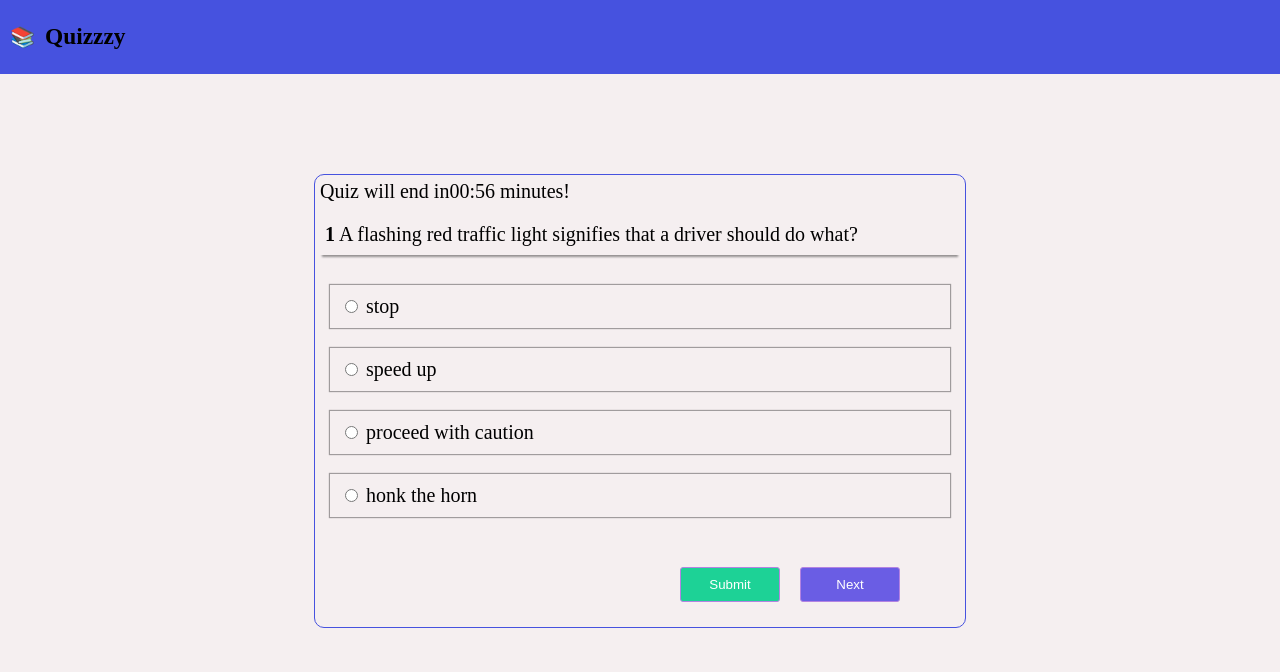
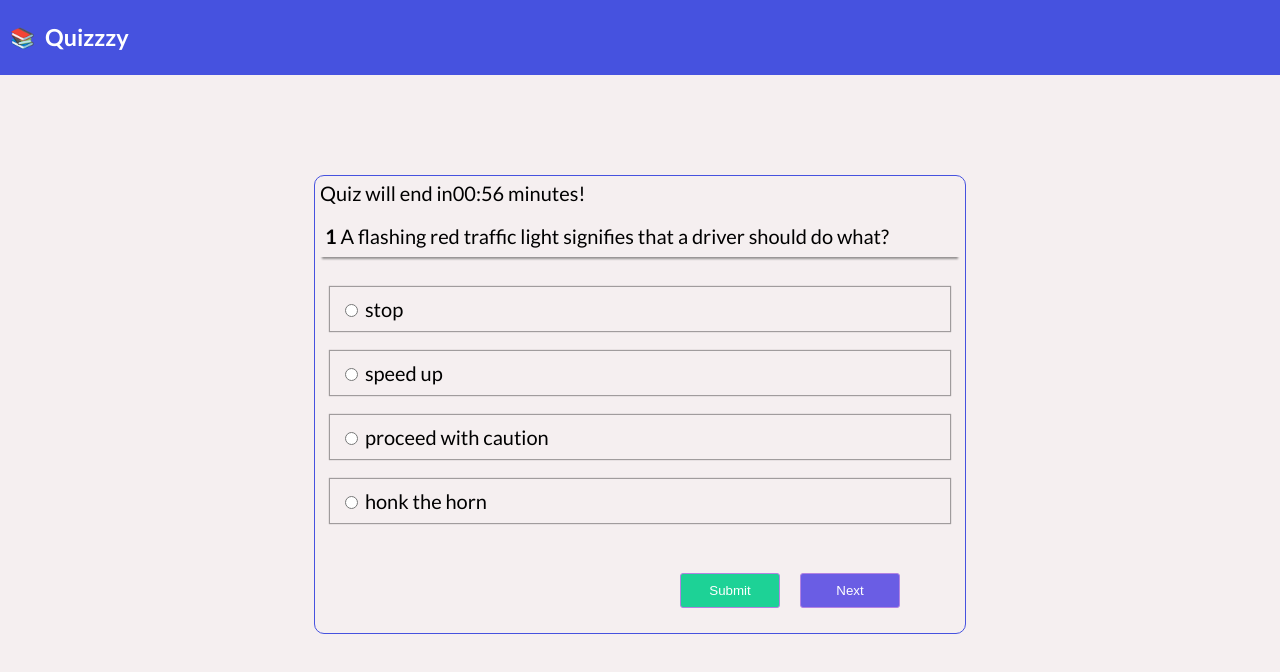
Before and after one commit to frazakhtar/Quizee, a website built with Vite: page src/quiz/quiz.html in a window 1280 px wide. Built offline with nearby package versions, Linux system fonts and the light colour scheme.

Commit message:
added google fonts

```diff
--- a/src/quiz/quiz.html
+++ b/src/quiz/quiz.html
@@ -4,6 +4,7 @@
 <head>
   <meta charset="UTF-8">
   <meta name="viewport" content="width=device-width, initial-scale=1.0">
+  <link rel="stylesheet" href="https://fonts.googleapis.com/css2?family=Material+Symbols+Outlined:opsz,wght,FILL,GRAD@24,400,0,0" />
   <link rel="stylesheet" href="quiz.scss" />
   <script type="module" src = "quiz.js"></script>
   <title>Document</title>
--- a/src/quiz/quiz.scss
+++ b/src/quiz/quiz.scss
@@ -1,3 +1,5 @@
+@import url('https://fonts.googleapis.com/css2?family=Lato:ital,wght@0,100;0,300;0,400;0,700;0,900;1,100;1,300;1,400;1,700;1,900&display=swap');
+
 $bg-color: #F5EFF0;
 
 body {
@@ -6,6 +8,7 @@ body {
   box-sizing: border-box;
   background-color: $bg-color;
   font-size: 20px;
+  font-family: "lato", sans-serif;
 }
 
 .nav {
@@ -14,6 +17,7 @@ body {
   max-width: 100%;
   padding: 0px 10px;
   background-color: #4652DF;;
+  color:white;
 
   h3 {
     margin-left: 10px;
```
